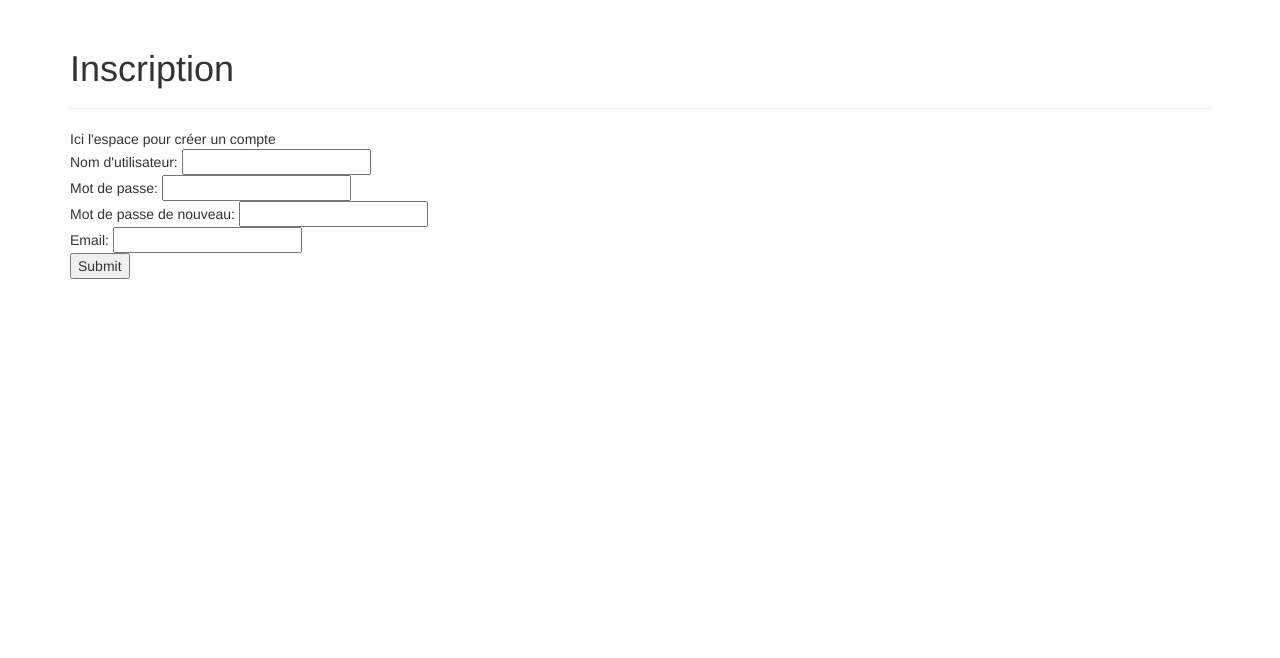
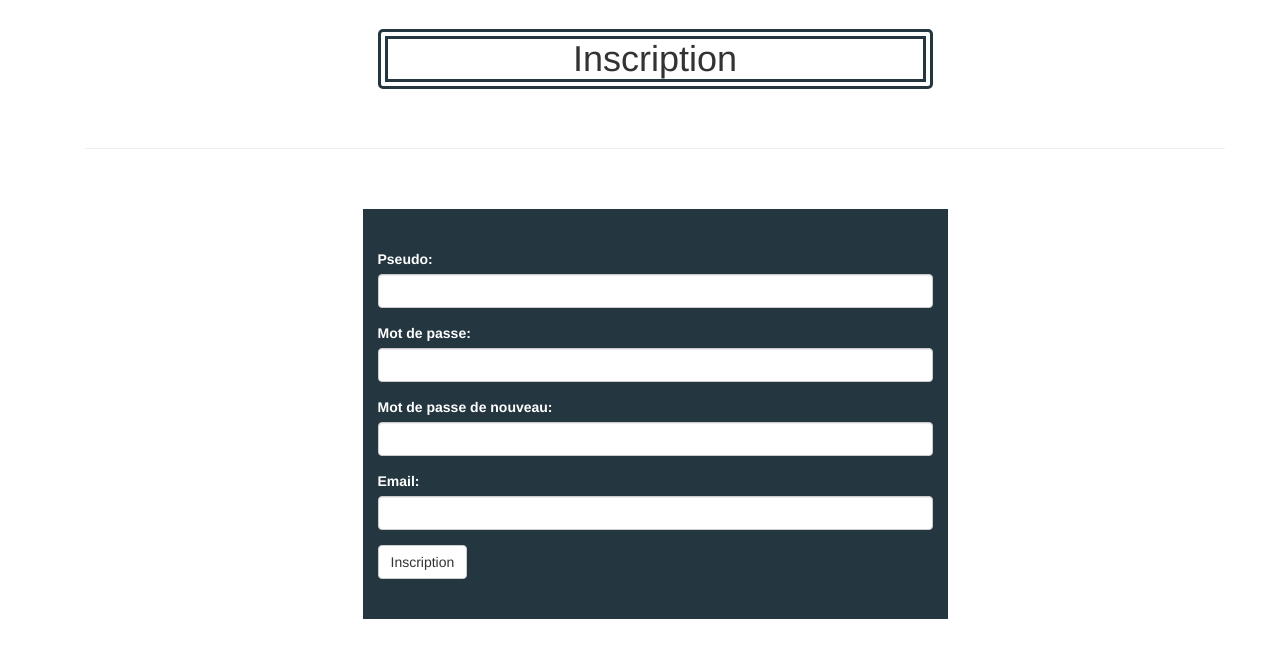
Before and after one commit to jordandevolder/Algogoal, a PHP site: page /projet/inscription in a window 1280 px wide. Shown: the part 51-709 px from the top of the page. Run offline with PHP 8.4, Linux system fonts and the light colour scheme; some libraries are stand-ins or nearby versions.

Commit message:
refonte des formulaires

```diff
--- a/app/Controllers/Connexion.php
+++ b/app/Controllers/Connexion.php
@@ -44,6 +44,7 @@ class Connexion extends Controller
     public function incrementMaxLevel(){
 
         //Recuperation de la personne et incrementation de son currentLevelMax
+
 
     }
 
@@ -144,7 +145,7 @@ class Connexion extends Controller
                 $this->entityManager->save($user);
                 Session::set('id', $user->getId());
                 Session::set('pseudo', $user->login);
-                Session:set('level',$user->currentLvl);
+                Session::set('level',$user->currentLvl);
                 Session::set('loggedin', true);
                 Url::redirect();
             }
--- a/app/templates/default/css/style.css
+++ b/app/templates/default/css/style.css
@@ -74,6 +74,11 @@
     font-size: 20px;
 }
 
+#formulaireConnexion
+{
+    background-color:#243640;
+    color: white;
+}
 .titreCentre{
 
     text-align: center;
--- a/app/views/connexion/inscription.php
+++ b/app/views/connexion/inscription.php
@@ -7,19 +7,20 @@
  */
 ?>
 
-<div class="page-header">
-    <h1><?php echo $data['title'] ?></h1>
+<div class="container">
+    <div class="row">
+        <div class="col-lg-offset-3 col-lg-6"><h1 class="grandTitrePage"><?php echo $data['title'] ?></h1></div>
+    </div>
+<div>
+<div class = "page-header"></div>
 
-</div>
-
-<?php echo $data['inscription'] . PHP_EOL; ?>
 
 <?php if (isset($data['erreurs'])) {
     foreach($data['erreurs'] as $err)
         echo "<p class=\"alert-danger\">".$err."<br /></p>";
 }
 ?>
-
+<!--
 <form action="linscription" method="post">
     Nom d'utilisateur: <input type="text" name="pseudo" required><br/>
     Mot de passe: <input type="password" name="password" required><br/>
@@ -27,3 +28,30 @@
     Email: <input type="email" name="email""><br/>
     <input type="submit" name="inscription"">
 </form>
+-->
+<div class="row">
+    <br><br>
+    <div id="formulaireConnexion" class="col-lg-offset-3 col-lg-6">
+        <form role="form" action="linscription" method="post">
+            <br><br>
+            <div class="form-group">
+                <label for="login">Pseudo:</label>
+                <input type="text" class="form-control" name="pseudo" required>
+            </div>
+            <div class="form-group">
+                <label for="pwd">Mot de passe:</label>
+                <input type="password" name="password" class="form-control" required>
+            </div>
+            <div class="form-group">
+                <label for="pwd">Mot de passe de nouveau:</label>
+                <input type="password" name="password-again" class="form-control" required>
+            </div>
+            <div class="form-group">
+                <label for="email">Email:</label>
+                <input type="email" name="email" class="form-control" required>
+            </div>
+            <button type="submit" name="inscription" class="btn btn-default">Inscription</button>
+            <br><br><br>
+        </form>
+    </div>
+</div>
```
Also changed, not shown: app/views/connexion/connexion.php (+21 -10 lines).
